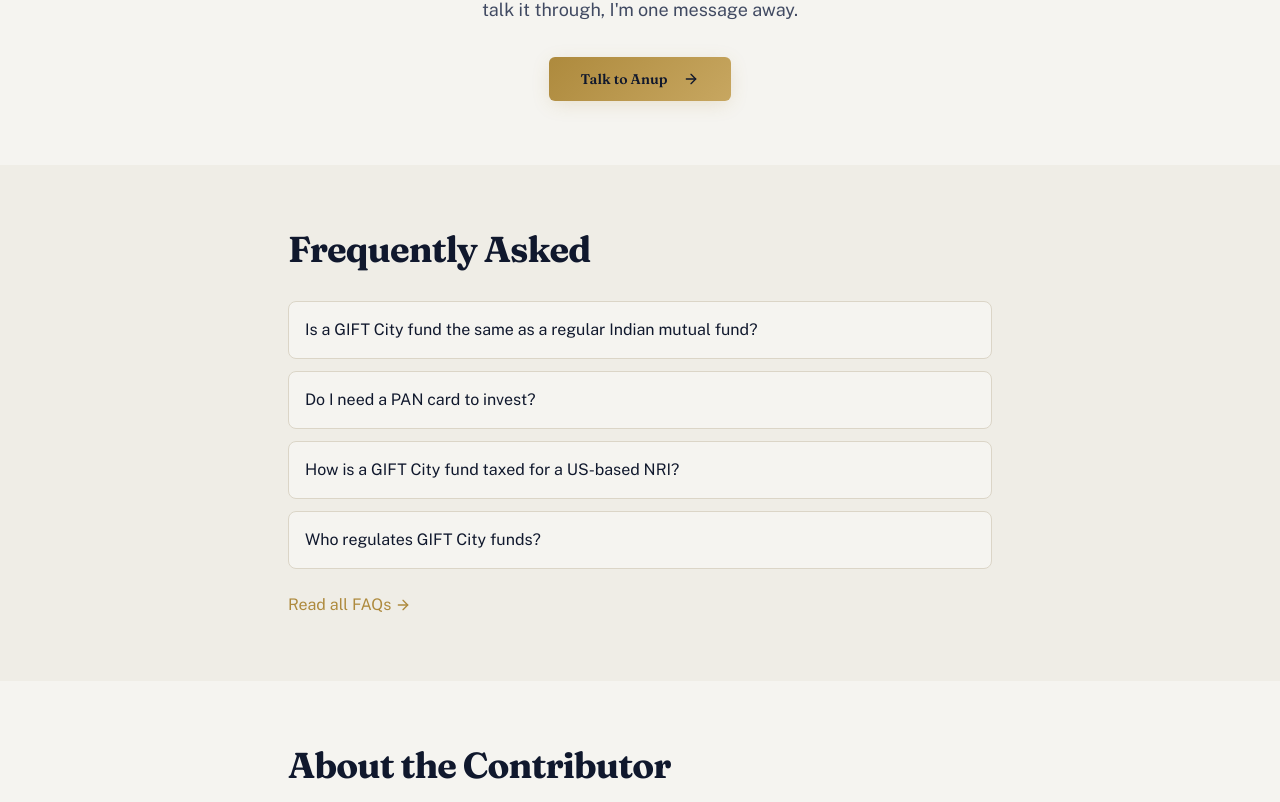
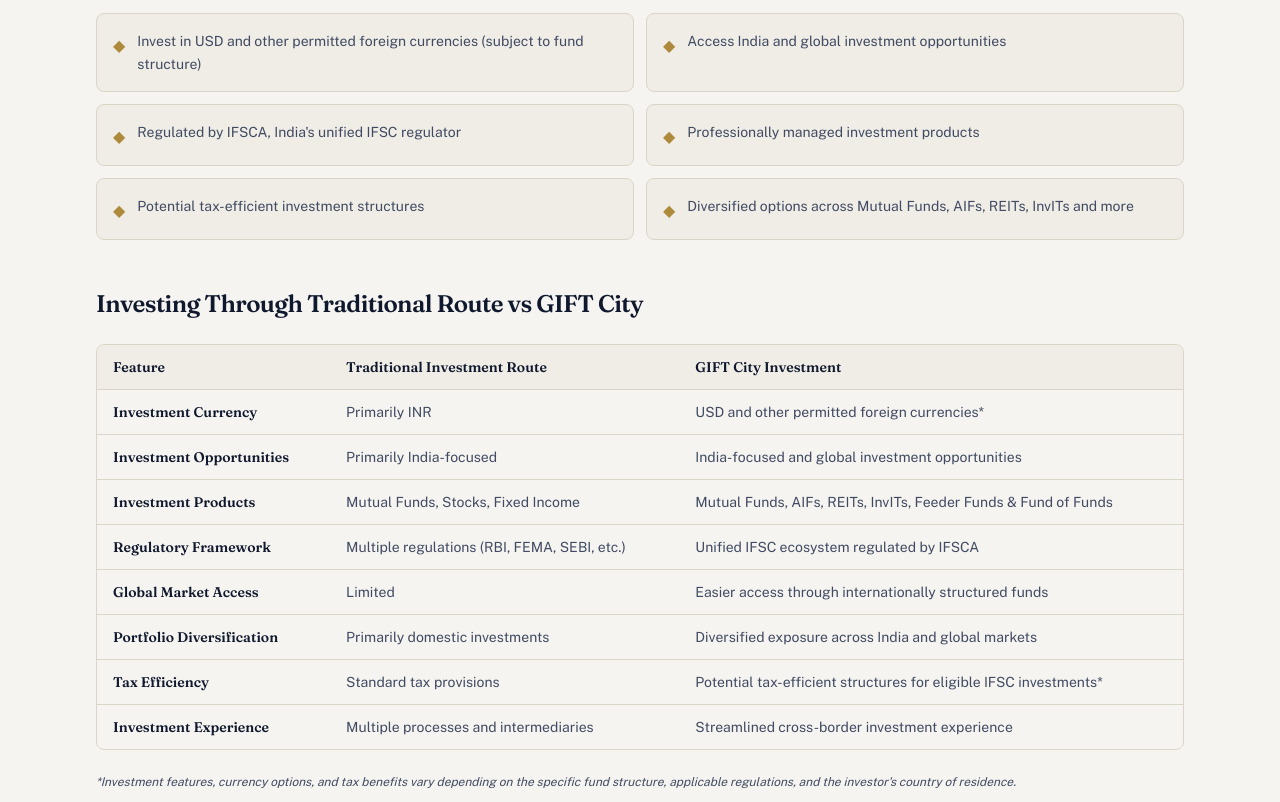
Before and after one commit to nexusadvisorsind-hash/giftcityfunds, a React (Vite) app: page / in a window 1280 px wide. Shown: the part 4378-5180 px from the top of the page. Built offline with nearby package versions, Linux system fonts and the light colour scheme.

Commit message:
Changes
Co-authored-by: pvatyani <231251781+pvatyani@users.noreply.github.com>

```diff
--- a/src/pages/Home.tsx
+++ b/src/pages/Home.tsx
@@ -176,7 +176,69 @@ const Home = () => {
           </div>
         </section>
 
+        {/* Why Invest Through GIFT City */}
+        <section className="py-16 bg-background">
+          <div className="max-w-6xl mx-auto px-4 sm:px-6 lg:px-8">
+            <h2 className="font-heading font-bold text-3xl md:text-4xl text-primary mb-6">Why Invest Through GIFT City?</h2>
+            <p className="font-body text-lg text-foreground-muted mb-8 leading-relaxed max-w-4xl">
+              GIFT City provides NRIs with a globally aligned investment ecosystem, offering access to professionally managed investment products through India's International Financial Services Centre (IFSC). It combines international standards, regulatory oversight, and a wider range of investment opportunities in one place.
+            </p>
+
+            <h3 className="font-heading font-semibold text-xl text-primary mb-4">Key Benefits</h3>
+            <ul className="grid md:grid-cols-2 gap-3 mb-12">
+              {[
+                "Invest in USD and other permitted foreign currencies (subject to fund structure)",
+                "Access India and global investment opportunities",
+                "Regulated by IFSCA, India's unified IFSC regulator",
+                "Professionally managed investment products",
+                "Potential tax-efficient investment structures",
+                "Diversified options across Mutual Funds, AIFs, REITs, InvITs and more",
+              ].map((b) => (
+                <li key={b} className="flex gap-3 p-4 bg-surface rounded-lg border border-border">
+                  <span className="text-secondary mt-1 shrink-0">◆</span>
+                  <span className="font-body text-sm text-foreground-muted leading-relaxed">{b}</span>
+                </li>
+              ))}
+            </ul>
+
+            <h3 className="font-heading font-semibold text-2xl text-primary mb-6">Investing Through Traditional Route vs GIFT City</h3>
+            <div className="overflow-x-auto rounded-lg border border-border">
+              <table className="w-full text-left font-body text-sm">
+                <thead className="bg-surface">
+                  <tr>
+                    <th className="px-4 py-3 font-heading font-semibold text-primary border-b border-border">Feature</th>
+                    <th className="px-4 py-3 font-heading font-semibold text-primary border-b border-border">Traditional Investment Route</th>
+                    <th className="px-4 py-3 font-heading font-semibold text-primary border-b border-border">GIFT City Investment</th>
+                  </tr>
+                </thead>
+                <tbody className="text-foreground-muted">
+                  {[
+                    ["Investment Currency", "Primarily INR", "USD and other permitted foreign currencies*"],
+                    ["Investment Opportunities", "Primarily India-focused", "India-focused and global investment opportunities"],
+                    ["Investment Products", "Mutual Funds, Stocks, Fixed Income", "Mutual Funds, AIFs, REITs, InvITs, Feeder Funds & Fund of Funds"],
+                    ["Regulatory Framework", "Multiple regulations (RBI, FEMA, SEBI, etc.)", "Unified IFSC ecosystem regulated by IFSCA"],
+                    ["Global Market Access", "Limited", "Easier access through internationally structured funds"],
+                    ["Portfolio Diversification", "Primarily domestic investments", "Diversified exposure across India and global markets"],
+                    ["Tax Efficiency", "Standard tax provisions", "Potential tax-efficient structures for eligible IFSC investments*"],
+                    ["Investment Experience", "Multiple processes and intermediaries", "Streamlined cross-border investment experience"],
+                  ].map(([feature, trad, gift]) => (
+                    <tr key={feature} className="border-b border-border last:border-b-0 align-top">
+                      <td className="px-4 py-3 font-heading font-semibold text-primary">{feature}</td>
+                      <td className="px-4 py-3">{trad}</td>
+                      <td className="px-4 py-3">{gift}</td>
+                    </tr>
+                  ))}
+                </tbody>
+              </table>
+            </div>
+            <p className="mt-6 text-xs text-foreground-muted italic">
+              *Investment features, currency options, and tax benefits vary depending on the specific fund structure, applicable regulations, and the investor's country of residence.
+            </p>
+          </div>
+        </section>
+
         {/* How Anup Can Help */}
+
         <section className="py-16 bg-background">
           <div className="max-w-3xl mx-auto px-4 sm:px-6 lg:px-8 text-center">
             <h2 className="font-heading font-bold text-3xl md:text-4xl text-primary mb-6">How Anup Can Help</h2>
```
